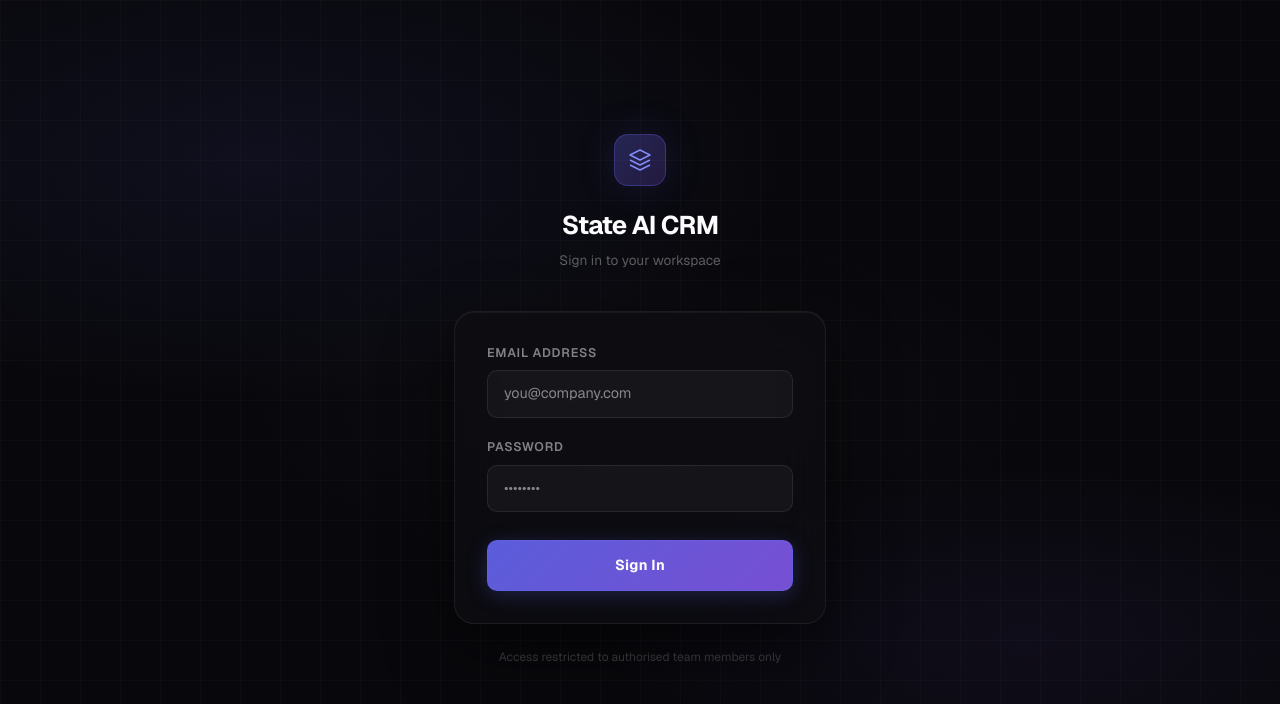
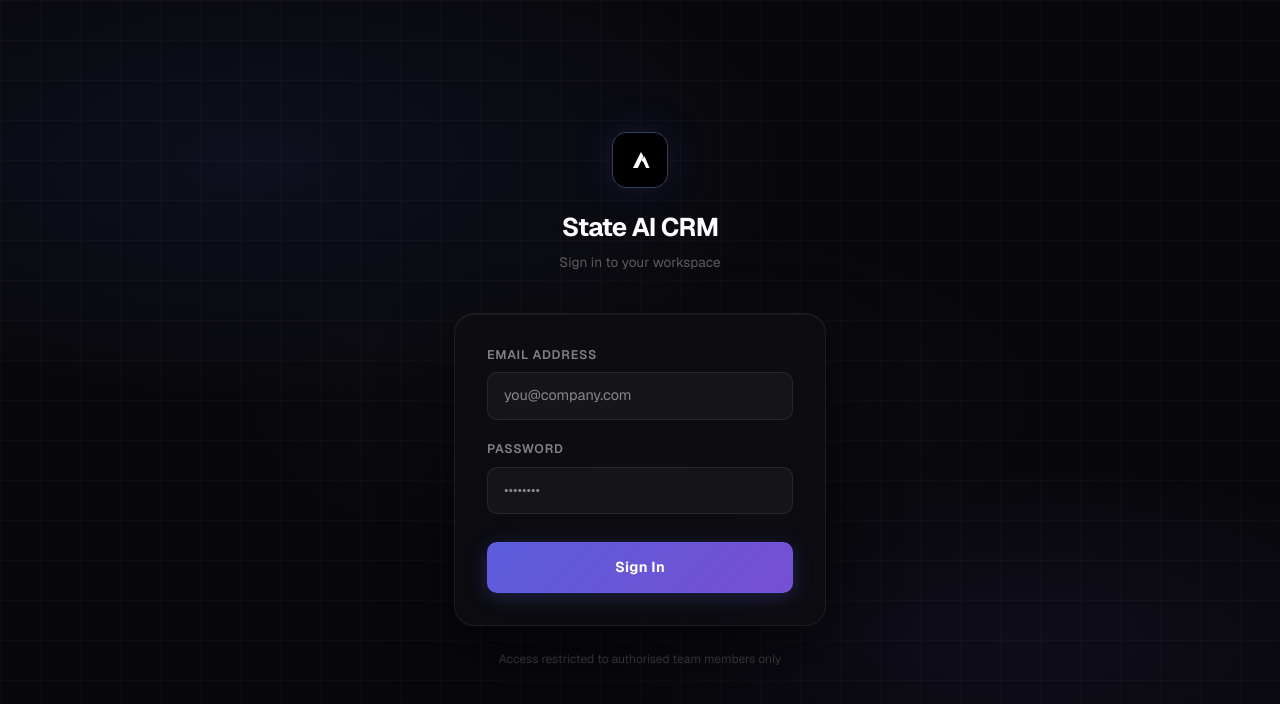
Before and after one commit to previewratereview-dev/StateAI, a Next.js app: page /login in a window 1280 px wide. Shown: the top 704 px of the page. Built offline with nearby package versions, Linux system fonts and the light colour scheme.

Commit message:
Update login page and sidebar branding with official StateAI logo

```diff
--- a/src/app/login/page.tsx
+++ b/src/app/login/page.tsx
@@ -76,22 +76,23 @@ export default function LoginPage({
         <div style={{ textAlign: "center", marginBottom: "2.5rem" }}>
           <div
             style={{
-              width: 52,
-              height: 52,
+              width: 56,
+              height: 56,
               borderRadius: 14,
-              background: "linear-gradient(135deg, rgba(99,102,241,0.3), rgba(139,92,246,0.2))",
-              border: "1px solid rgba(99,102,241,0.3)",
+              background: "#000000",
+              border: "1px solid #334155",
               display: "flex",
               alignItems: "center",
               justifyContent: "center",
               margin: "0 auto 1.25rem",
               boxShadow: "0 0 40px rgba(99,102,241,0.15)",
+              color: "#FFFFFF",
+              padding: 6,
             }}
           >
-            <svg width="24" height="24" viewBox="0 0 24 24" fill="none">
-              <path d="M12 2L2 7l10 5 10-5-10-5z" stroke="#818cf8" strokeWidth="1.5" strokeLinejoin="round" />
-              <path d="M2 17l10 5 10-5" stroke="#818cf8" strokeWidth="1.5" strokeLinejoin="round" />
-              <path d="M2 12l10 5 10-5" stroke="#818cf8" strokeWidth="1.5" strokeLinejoin="round" />
+            <svg width="32" height="32" viewBox="0 0 100 100" fill="none" xmlns="http://www.w3.org/2000/svg">
+              <path d="M28 75 L53 25 L61 38 L43 75 H28 Z" fill="currentColor" />
+              <path d="M54 50 L64 38 L80 75 H69 L61 57 Z" fill="currentColor" />
             </svg>
           </div>
           <h1
--- a/src/components/crm/CRMSidebar.tsx
+++ b/src/components/crm/CRMSidebar.tsx
@@ -220,21 +220,22 @@ export default function CRMSidebar({ profile }: { profile: UserProfile }) {
           <div style={{ display: "flex", alignItems: "center", gap: 10 }}>
             <div
               style={{
-                width: 30,
-                height: 30,
+                width: 32,
+                height: 32,
                 borderRadius: 8,
-                background: "linear-gradient(135deg, rgba(59,130,246,0.15), rgba(99,102,241,0.15))",
-                border: "1px solid rgba(59,130,246,0.3)",
+                background: "#000000",
+                border: "1px solid #334155",
                 display: "flex",
                 alignItems: "center",
                 justifyContent: "center",
                 flexShrink: 0,
+                color: "#FFFFFF",
+                padding: 4,
               }}
             >
-              <svg width="14" height="14" viewBox="0 0 24 24" fill="none">
-                <path d="M12 2L2 7l10 5 10-5-10-5z" stroke="#3B82F6" strokeWidth="2" strokeLinejoin="round" />
-                <path d="M2 17l10 5 10-5" stroke="#3B82F6" strokeWidth="2" strokeLinejoin="round" />
-                <path d="M2 12l10 5 10-5" stroke="#3B82F6" strokeWidth="2" strokeLinejoin="round" />
+              <svg width="20" height="20" viewBox="0 0 100 100" fill="none" xmlns="http://www.w3.org/2000/svg">
+                <path d="M28 75 L53 25 L61 38 L43 75 H28 Z" fill="currentColor" />
+                <path d="M54 50 L64 38 L80 75 H69 L61 57 Z" fill="currentColor" />
               </svg>
             </div>
             <span style={{ fontSize: "0.95rem", fontWeight: 800, color: "#F8FAFC", letterSpacing: "-0.02em" }}>
```
